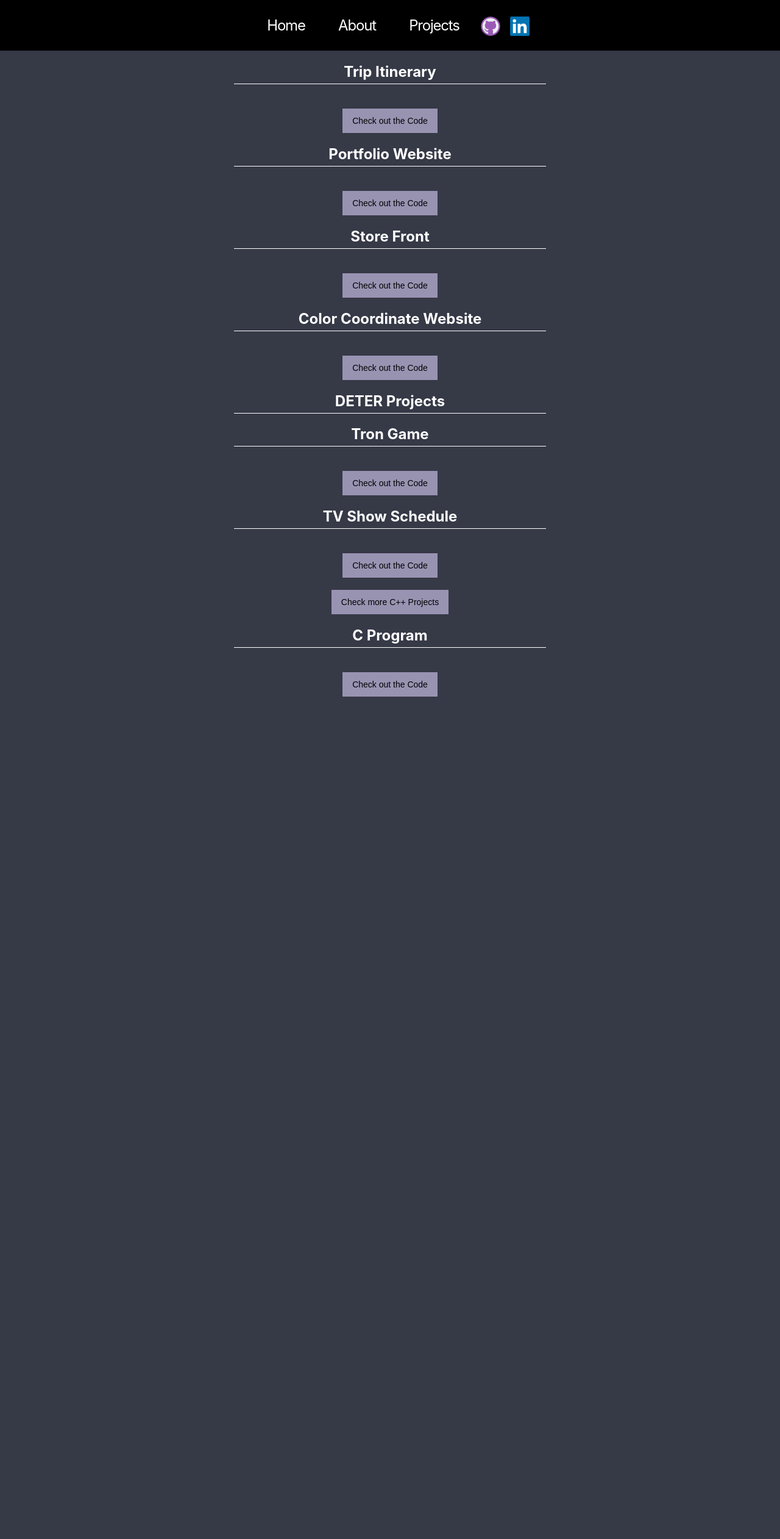
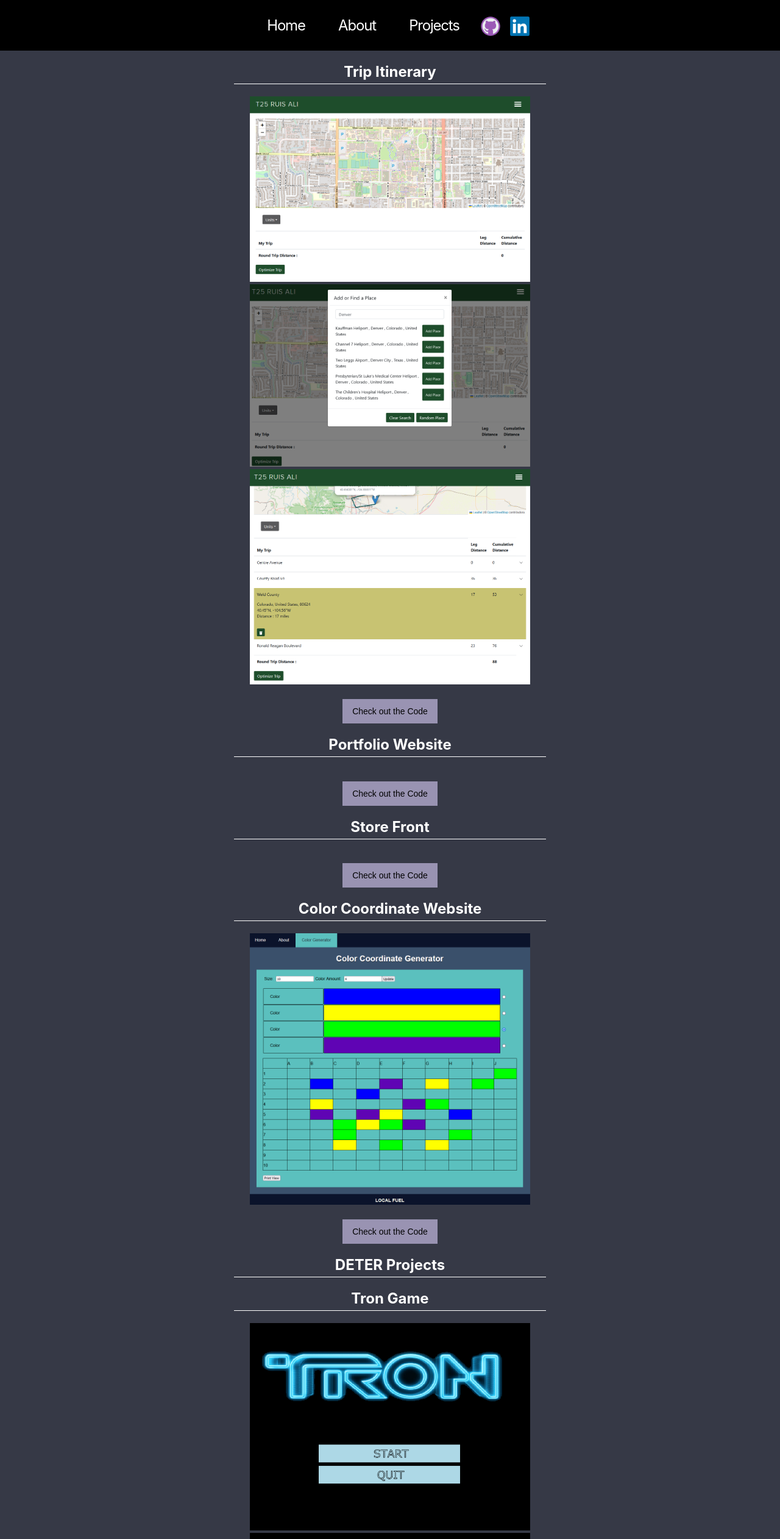
Before and after one commit to ramscuse/portfolio, a React (Create React App) app: page /Projects in a window 1280 px wide. Shown: the top 2523 px of the page at 61% size. Before the commit the page ends 1142 px from the top, so only its background shows below. Built offline with nearby package versions, Linux system fonts and the light colour scheme; no server answers; what aws-amplify would draw is missing.

Commit message:
Added Pictures to Page

```diff
--- a/src/Components/Projects.js
+++ b/src/Components/Projects.js
@@ -1,13 +1,21 @@
 import React from 'react';
 import '../css/Project.css';
-
-import { Storage } from "aws-amplify";
+import Schedule from '../imgs/Schedule.png'
+import Search from '../imgs/Search.png'
+import list from '../imgs/list.png'
+import menu from '../imgs/menu.png'
+import select from '../imgs/select.png'
+import game from '../imgs/game.png'
+import color from '../imgs/color.png'
 
 function Project() {
   return (
     <div className='projectBody'>
       <div id='trip'>
         <h2>Trip Itinerary</h2>
+        <img id='Schedule' src={Schedule} alt='Itinerary Home'/>
+        <img id='Search' src={Search} alt='Itinerary Search'/>
+        <img id='List' src={list} alt='Itinerary List'/>
         <a href='https://github.com/ramscuse/cs314' target='_blank' rel="noopener noreferrer">
           <button>Check out the Code</button>
         </a>
@@ -26,6 +34,7 @@ function Project() {
       </div>
       <div id='color'>
         <h2>Color Coordinate Website</h2>
+        <img id='color' src={color} alt='Color Coordinate Website'/>
         <a href="https://github.com/ramscuse/school/tree/master/local_html/m2" target='_blank' rel="noopener noreferrer">
           <button>Check out the Code</button>
         </a>
@@ -35,6 +44,9 @@ function Project() {
       </div>
       <div id='tron'>
         <h2>Tron Game</h2>
+        <img id='menu' src={menu} alt='Game Menu'/>
+        <img id='select' src={select} alt='Game Select'/>
+        <img id='game' src={game} alt='Game'/>
         <a href='https://github.com/ramscuse/TronGame/tree/main' target='_blank' rel="noopener noreferrer">
           <button>Check out the Code</button>
         </a>
--- a/src/css/Project.css
+++ b/src/css/Project.css
@@ -23,6 +23,10 @@
     background-color: #A7ABDD;
 }
 
+.projectBody img {
+    width: 90%
+}
+
 @media only screen and (min-width: 481px) {
 
 }
```
Also changed, not shown: src/imgs/color.png (added).
